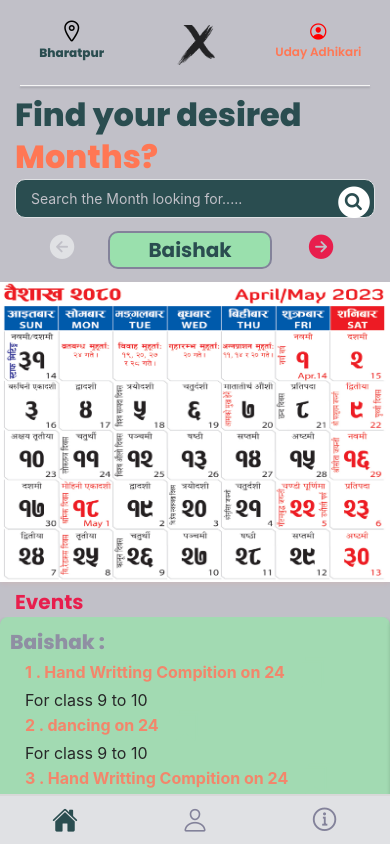
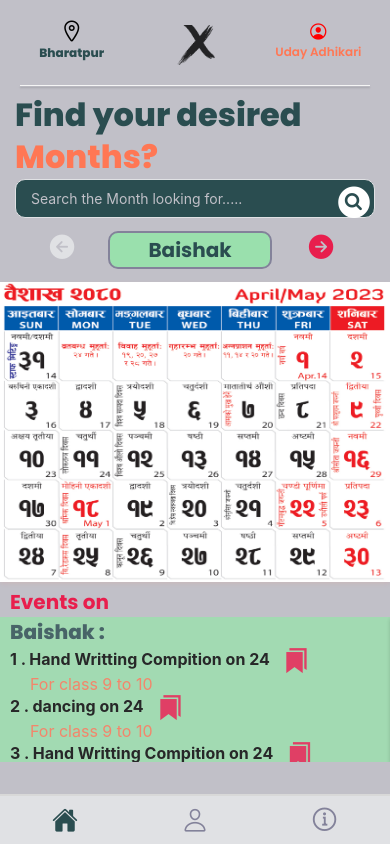
Before and after one commit to udayadhikari2/rrls_calendar, a React Native app: screen /Home in a window 390 px wide. Built offline with nearby package versions, Linux system fonts and the light colour scheme.

Commit message:
home page useRef and imageSlider

```diff
--- a/components/home/findingMonths/Events.jsx
+++ b/components/home/findingMonths/Events.jsx
@@ -15,7 +15,7 @@ const Events = ({ eventRef }) => {
                         <View style={styles.tileContainer}>
                             <Text style={styles.eventName}>{eventItem.eventId} . {eventItem.eventName} on {eventItem.date}</Text>
                             <TouchableOpacity>
-                                <Ionicons style={styles.fav} name="bookmarks-sharp" color={COLORS.lightGreen} size={30} />
+                                <Ionicons style={styles.fav} name="bookmarks-sharp" color={COLORS.red} size={25} />
                             </TouchableOpacity>
                         </View>
                         <Text style={styles.eventDescription}>{eventItem.description}</Text>
@@ -27,7 +27,9 @@ const Events = ({ eventRef }) => {
     }
     return (
         <View style={styles.eventContainer} >
-            <Text style={styles.eventTitle}>Events</Text>
+
+            <Text style={styles.eventTitle}>Events on {CalenderMonths.month}</Text>
+
             <FlatList
                 ref={eventRef}
                 data={CalenderMonths}
--- a/components/home/findingMonths/Events.style.js
+++ b/components/home/findingMonths/Events.style.js
@@ -5,23 +5,26 @@ const styles = StyleSheet.create({
     eventContainer: {
         margin: 0,
         padding: 0,
+        flexDirection:"column",
     },
     eventTitle: {
         // flex:1,
+        width:width,
         fontFamily: "bold",
         fontSize: SIZES.large,
         color: COLORS.red,
-        marginHorizontal: 15,
+        marginHorizontal: 10,
         paddingTop: 5,
 
     },
     cardContainer: {
         // borderWidth:2,
+        height:145,
         width: width,
         backgroundColor: COLORS.lightGreen,
         opacity:0.8,
-        borderRadius: 8,
-        padding: 10,
+        // borderRadius: 8,
+        paddingHorizontal: 10,
         elevation: 3,
         shadowColor: '#000',
         shadowOffset: { width: 0, height: 2 },
@@ -29,7 +32,7 @@ const styles = StyleSheet.create({
         shadowRadius: 4,
     },
     eventMonth: {
-        color: COLORS.gray1,
+        color: COLORS.primary,
         fontSize: SIZES.large,
         fontFamily: 'extraBold',
     },
@@ -37,17 +40,23 @@ const styles = StyleSheet.create({
         fontSize: SIZES.medium + 2,
         fontWeight: 'bold',
         marginBottom: 4,
-        paddingHorizontal: 15,
-        color: COLORS.tertiary,
+        // paddingHorizontal: 15,
+
     },
     eventDescription: {
         fontSize: 16,
-        paddingHorizontal: 15,
+        paddingHorizontal: 20,
+        margin:0,
+        color: COLORS.tertiary,
     },
     tileContainer: {
         flexDirection: "row",
         justifyContent: "flex-start",
         alignItems: "center",
+
+    },
+    fav:{
+        marginHorizontal:15,
     }
 })
 export default styles
--- a/data/calenderMonths.js
+++ b/data/calenderMonths.js
@@ -18,6 +18,12 @@ export const CalenderMonths = [
             },
             {
                 eventId: 3,
+                eventName: "Hand Writting Compition",
+                date: "24",
+                description: "For class 9 to 10",
+            },
+            {
+                eventId: 4,
                 eventName: "Hand Writting Compition",
                 date: "24",
                 description: "For class 9 to 10",
```
